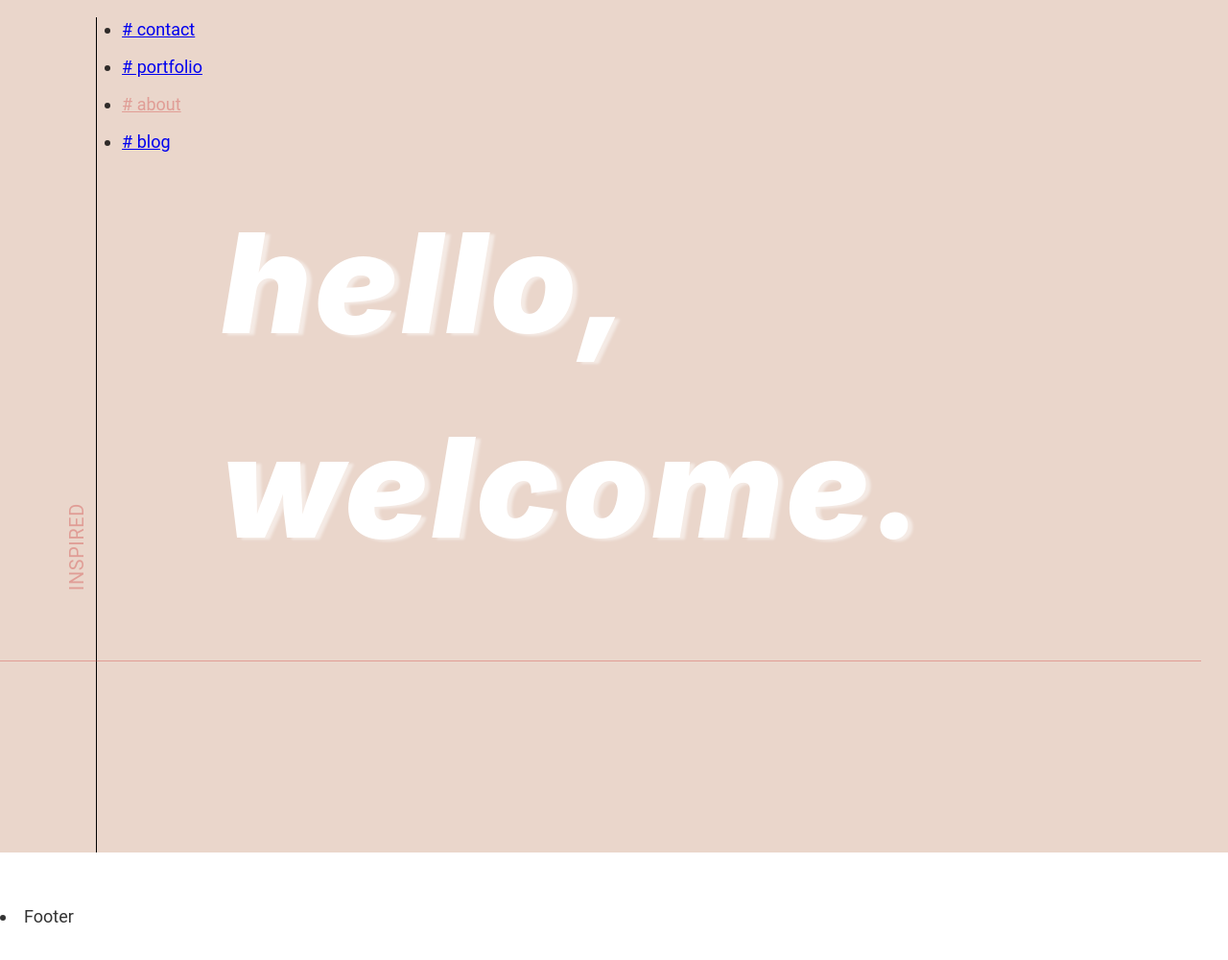
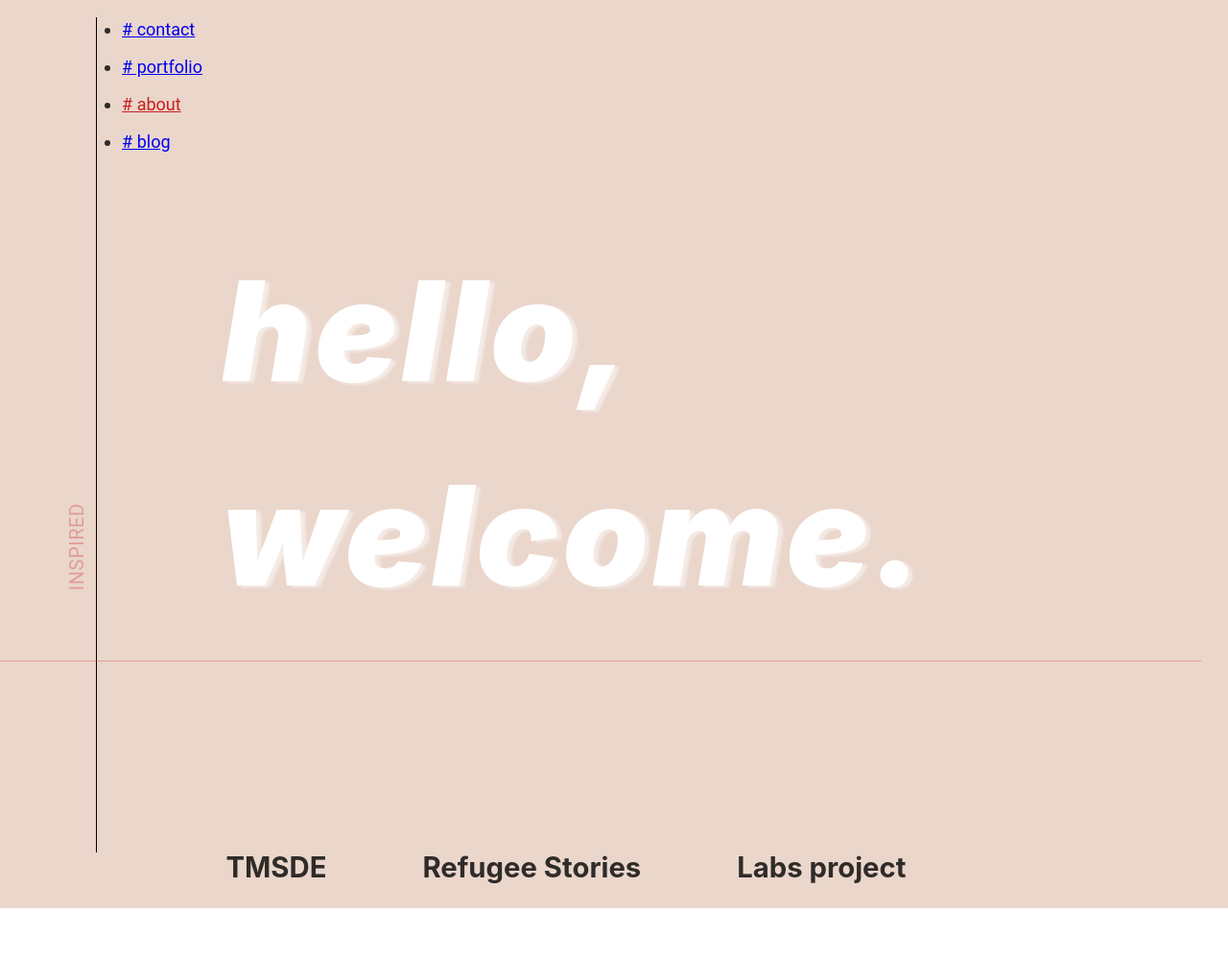
Before and after one commit to Brandon-Pampuch/portfolio, a Gatsby site: page / in a window 1280 px wide. Shown: the whole page at 96% size. Built offline with nearby package versions, Linux system fonts and the light colour scheme; Gatsby itself is replaced by a stand-in of ours.

Commit message:
begin adding proejects

```diff
--- a/src/components/Footer.js
+++ b/src/components/Footer.js
@@ -7,7 +7,7 @@ const Header = () => {
     return (
         <footer className={styles.footer}>
 
-            <li>Footer</li>
+            {/* <li>Footer</li> */}
 
 
 
--- a/src/components/Header.module.scss
+++ b/src/components/Header.module.scss
@@ -15,16 +15,10 @@
 .nav {
     border-left: 0.2px solid black;
     margin-left: 100px;
-
-
-
-
 }
 
 .nav-list {
-
-    list-style-type: none;
-
+   list-style-type: none;
     padding-right: 1000px;
 
 
@@ -38,7 +32,7 @@
     margin-right: 1.3rem;
     text-decoration: none;
     font-weight: 100;
-    font-style: italic;
+
 
 
 }
@@ -48,5 +42,5 @@
 }
 
 .active {
-    color:rgba(203, 31, 31, 0.31);;
+    color:#CB1F1F;;
 }
--- a/src/pages/index.js
+++ b/src/pages/index.js
@@ -11,6 +11,15 @@
       <h1 className={styles.heroText}>hello, welcome.</h1>
 
       <div className={styles.border}></div>
+      <div>
+        <div class={styles.portfolio}>
+      <h2>TMSDE</h2>
+      <h2>Refugee Stories</h2>
+      <h2>Labs project</h2>
+      </div>
     </div>
+    </div>
+
+
   </Layout>
 )
--- a/src/pages/index.module.scss
+++ b/src/pages/index.module.scss
@@ -1,23 +1,8 @@
 .background {
-
     background-color: #EAD6CB;
-    min-height: 80vh;
     background-size: cover;
     width: 100%;
-
  }
-
- .heroText::after{
-     content: "";
-
-     width: 100%;
-     margin: 0 auto;
-     display: block;
-     margin-right: 400px;
-     margin-top: 300px;
-
- }
-
 .heroText {
     text-shadow: 5px 2px 3px rgba(255,255,255,0.5);
     // font-family: Roboto;
@@ -31,7 +16,8 @@
     padding-left:130px;
     height: 500px;
     margin-bottom: 0;
-
+    padding-top: 50px;
+    padding-right: 20px;
     color: #FFFFFF;
  }
 
@@ -55,31 +41,25 @@
 
 
 }
-
 .inspiredText {
     position: absolute;
     top: 550px;
     left:30px;
     width:101px;
-
     transform: rotate(270deg);
-
-
     font-style: normal;
     font-weight: normal;
     font-size: 1.1rem;
     line-height: 148.8%;
-/* or 143px */
+    letter-spacing: 0.035em;
+    color: rgba(203, 31, 31, 0.31);
+}
 
-letter-spacing: 0.035em;
-
-color: rgba(203, 31, 31, 0.31);
-
-
-
-
-
-
-
+.portfolio {
+    display: flex;
+    justify-content: center;
+    h2 {
+        margin-right: 100px;
+    }
 
 }
```
Lines whose indentation alone changed are shown as unchanged.
